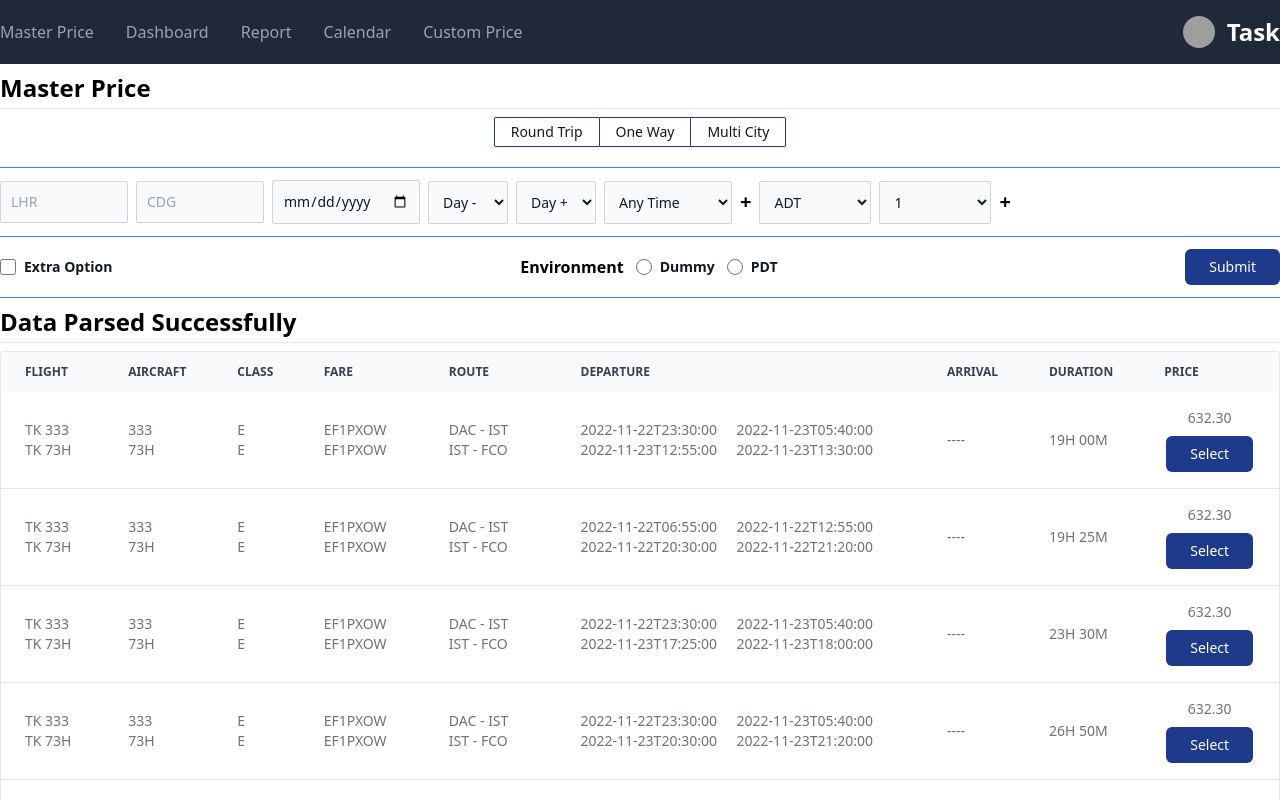
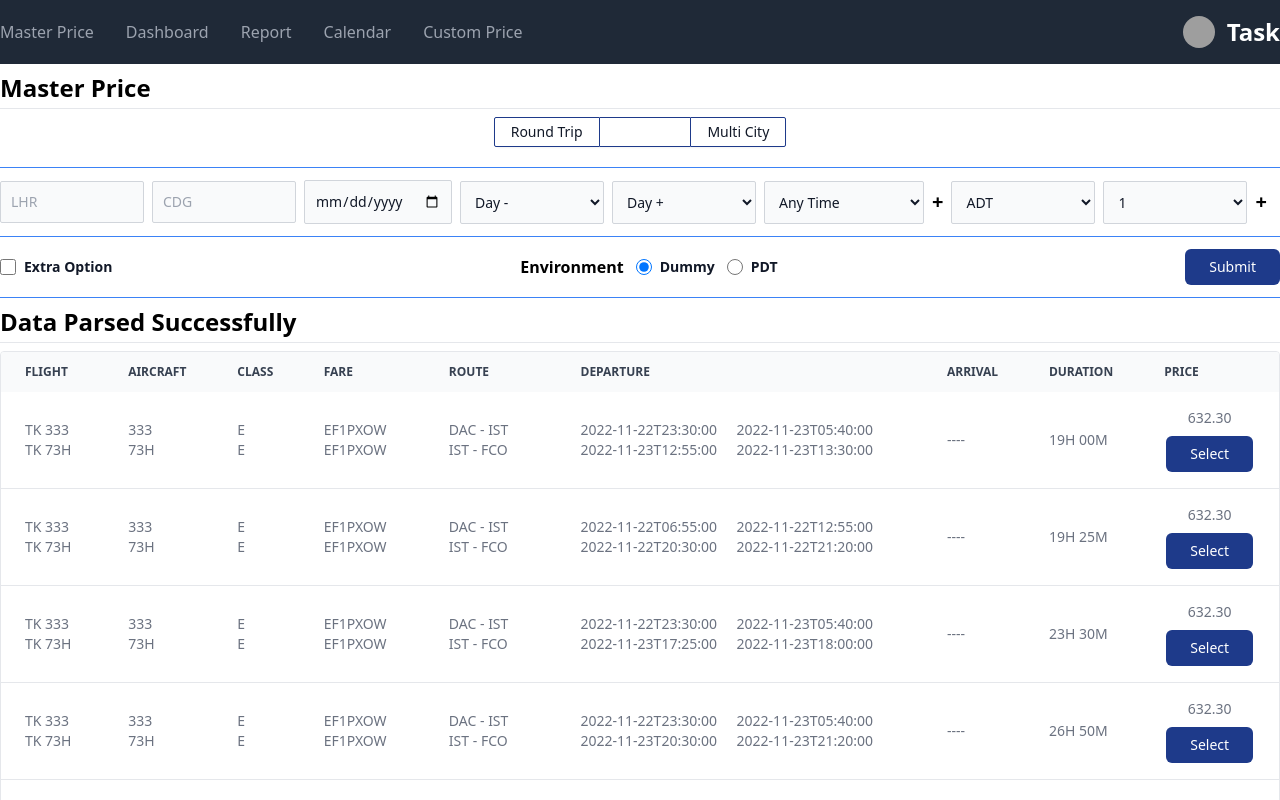
Before and after one commit to md-rasel-mahmud/travel-agency-task, a React (Vite) app: page / in a window 1280 px wide. Shown: the top 800 px of the page. Built offline with nearby package versions, Linux system fonts and the light colour scheme; grey boxes are pictures that could not be loaded.

Commit message:
MasterPrice: refactor button group code

```diff
--- a/src/components/master-price/FilterActionBar.jsx
+++ b/src/components/master-price/FilterActionBar.jsx
@@ -27,6 +27,7 @@ const FilterActionBar = () => {
             type="radio"
             defaultValue="DUMMY"
             name="environment"
+            defaultChecked
             className="w-4 h-4 text-blue-600 bg-gray-100 border-gray-300 focus:ring-blue-500 "
           />
           <label htmlFor="dummy" className="ms-2 text-sm text-gray-900 ">
--- a/src/components/master-price/FilterInputBar.jsx
+++ b/src/components/master-price/FilterInputBar.jsx
@@ -3,13 +3,13 @@ const FilterInputBar = () => {
     <div className="flex gap-2 items-center flex-wrap py-3 mt-5 border-t border-b border-blue-500">
       <input
         type="text"
-        className="bg-gray-50 border border-gray-300 text-gray-900 text-sm rounded-sm focus:ring-blue-500 focus:border-blue-500 block p-2.5 outline-blue-500 w-32"
+        className="bg-gray-50 border border-gray-300 text-gray-900 text-sm rounded-sm focus:ring-blue-500 focus:border-blue-500 block p-2.5 outline-blue-500 w-36"
         placeholder="LHR"
         name="lhr"
       />
       <input
         type="text"
-        className="bg-gray-50 border border-gray-300 text-gray-900 text-sm rounded-sm focus:ring-blue-500 focus:border-blue-500 block p-2.5 outline-blue-500 w-32"
+        className="bg-gray-50 border border-gray-300 text-gray-900 text-sm rounded-sm focus:ring-blue-500 focus:border-blue-500 block p-2.5 outline-blue-500 w-36"
         placeholder="CDG"
         name="cdg"
       />
@@ -21,7 +21,7 @@ const FilterInputBar = () => {
 
       <select
         name="dayMinus"
-        className="bg-gray-50 border border-gray-300 w-20 text-gray-900 text-sm rounded-sm focus:ring-blue-500 focus:border-blue-500 p-2.5 outline-blue-500"
+        className="bg-gray-50 border border-gray-300 w-36 text-gray-900 text-sm rounded-sm focus:ring-blue-500 focus:border-blue-500 p-2.5 outline-blue-500"
       >
         <option value="">Day - </option>
         <option value="1">1</option>
@@ -30,7 +30,7 @@ const FilterInputBar = () => {
 
       <select
         name="dayPlus"
-        className="bg-gray-50 border border-gray-300 w-20 text-gray-900 text-sm rounded-sm focus:ring-blue-500 focus:border-blue-500  p-2.5 outline-blue-500"
+        className="bg-gray-50 border border-gray-300 w-36 text-gray-900 text-sm rounded-sm focus:ring-blue-500 focus:border-blue-500  p-2.5 outline-blue-500"
       >
         <option value="">Day + </option>
         <option value="1">1</option>
@@ -39,7 +39,7 @@ const FilterInputBar = () => {
 
       <select
         name="time"
-        className="bg-gray-50 border border-gray-300 text-gray-900 text-sm rounded-sm focus:ring-blue-500 focus:border-blue-500 w-32 p-2.5 outline-blue-500"
+        className="bg-gray-50 border border-gray-300 text-gray-900 text-sm rounded-sm focus:ring-blue-500 focus:border-blue-500 w-40 p-2.5 outline-blue-500"
       >
         <option value="">Any Time</option>
         <option value="1.00">1.00</option>
@@ -50,7 +50,7 @@ const FilterInputBar = () => {
 
       <select
         name="adt"
-        className="bg-gray-50 border border-gray-300 text-gray-900 text-sm rounded-sm focus:ring-blue-500 focus:border-blue-500 w-28  p-2.5 outline-blue-500"
+        className="bg-gray-50 border border-gray-300 text-gray-900 text-sm rounded-sm focus:ring-blue-500 focus:border-blue-500 w-36  p-2.5 outline-blue-500"
       >
         <option value="">ADT</option>
         <option value="1">1</option>
@@ -59,7 +59,7 @@ const FilterInputBar = () => {
 
       <select
         name="passengerCount"
-        className="bg-gray-50 border border-gray-300 text-gray-900 text-sm rounded-sm focus:ring-blue-500 focus:border-blue-500 p-2.5 w-28 outline-blue-500"
+        className="bg-gray-50 border border-gray-300 text-gray-900 text-sm rounded-sm focus:ring-blue-500 focus:border-blue-500 p-2.5 w-36 outline-blue-500"
       >
         <option value="1">1</option>
         <option value="2">2</option>
--- a/src/components/master-price/TopButtonGroup.jsx
+++ b/src/components/master-price/TopButtonGroup.jsx
@@ -1,28 +1,45 @@
-const TopButtonGroup = () => {
+import PropTypes from "prop-types";
+import { useState } from "react";
+
+const ButtonGroup = ({ buttonData }) => {
+  // STATE FOR ACTIVE BUTTON
+  const [index, setIndex] = useState(1);
+
   return (
     <div className="flex flex-col items-center">
       <div className="inline-flex rounded-md shadow-sm" role="group">
-        <button
-          type="button"
-          className="px-4 py-1 text-sm font-medium text-gray-900 bg-transparent border border-blue-900 rounded-s-sm hover:bg-blue-900 hover:text-white focus:z-10 focus:ring-2 focus:ring-gray-500 focus:bg-gray-900 focus:text-white"
-        >
-          Round Trip
-        </button>
-        <button
-          type="button"
-          className="px-4 py-1 text-sm font-medium text-gray-900 bg-transparent border-t border-b border-blue-900 hover:bg-blue-900 hover:text-white focus:z-10 focus:ring-2 focus:ring-gray-500 focus:bg-gray-900 focus:text-white"
-        >
-          One Way
-        </button>
-        <button
-          type="button"
-          className="px-4 py-1 text-sm font-medium text-gray-900 bg-transparent border border-blue-900 rounded-e-sm hover:bg-blue-900 hover:text-white focus:z-10 focus:ring-2 focus:ring-gray-500 focus:bg-gray-900 focus:text-white"
-        >
-          Multi City
-        </button>
+        {buttonData.map((button, i) => (
+          <button
+            key={i}
+            type="button"
+            className={`px-4 py-1 text-sm font-medium text-gray-900 bg-transparent ${
+              // BACKGROUND COLOR AND TEXT COLOR CHANGE ON ACTIVE BUTTON
+              i === index ? "bg-blue-900 text-white" : ""
+            }  ${
+              // BORDER RADIUS AND BORDER CHANGE ON FIRST BUTTON
+              i === 0 ? "rounded-s-sm border" : "border-t border-b"
+            } ${
+              // BORDER RADIUS AND BORDER CHANGE ON LAST BUTTON
+              i === buttonData.length - 1
+                ? "rounded-e-sm border"
+                : "border-t border-b"
+            } border-blue-900 hover:bg-blue-900 hover:text-white focus:z-10 focus:ring-2 focus:ring-gray-500 focus:bg-gray-900 focus:text-white`}
+            // SET INDEX AND CALL BUTTON ONCLICK FUNCTION
+            onClick={() => {
+              setIndex(i);
+              button.onClick();
+            }}
+          >
+            {button.title}
+          </button>
+        ))}
       </div>
     </div>
   );
 };
 
-export default TopButtonGroup;
+ButtonGroup.propTypes = {
+  buttonData: PropTypes.array.isRequired,
+};
+
+export default ButtonGroup;
--- a/src/pages/MasterPrice.jsx
+++ b/src/pages/MasterPrice.jsx
@@ -2,7 +2,7 @@ import { useEffect } from "react";
 import ComponentHeading from "../components/ComponentHeading";
 import FilterActionBar from "../components/master-price/FilterActionBar";
 import FilterInputBar from "../components/master-price/FilterInputBar";
-import TopButtonGroup from "../components/master-price/TopButtonGroup";
+import ButtonGroup from "../components/master-price/TopButtonGroup";
 import { useState } from "react";
 import Table from "../components/Table";
 import { tableColumns } from "../helpers/master-price/tableColumns";
@@ -62,11 +62,29 @@ const MasterPrice = () => {
     fetchAndParseData();
   }, []);
 
+  // BUTTON DATA
+  const buttonData = [
+    {
+      title: "Round Trip",
+      onClick: () => console.log("Round Trip"),
+    },
+    {
+      title: "One Way",
+      onClick: () => console.log("One Way"),
+    },
+    {
+      title: "Multi City",
+      onClick: () => console.log("Multi City"),
+    },
+  ];
+
   return (
     <div>
+      {/* COMPONENT HEADING */}
       <ComponentHeading heading="Master Price" />
-      {/* TOP BUTTON GROUP */}
-      <TopButtonGroup />
+
+      {/* TOP TAB BUTTON GROUP */}
+      <ButtonGroup buttonData={buttonData} />
 
       {/* FILTER BAR */}
       <form onSubmit={handleSubmit}>
@@ -90,6 +108,7 @@ const MasterPrice = () => {
           <Table data={data?.flightOffer || []} columns={tableColumns} />
         </>
       ) : (
+        // SHOW ERROR MESSAGE TO UI
         <div>
           <h2 className="text-xl font-bold text-red-600">{data.error}</h2>
           <p className="text-sm text-red-800">{data.message}</p>
```
